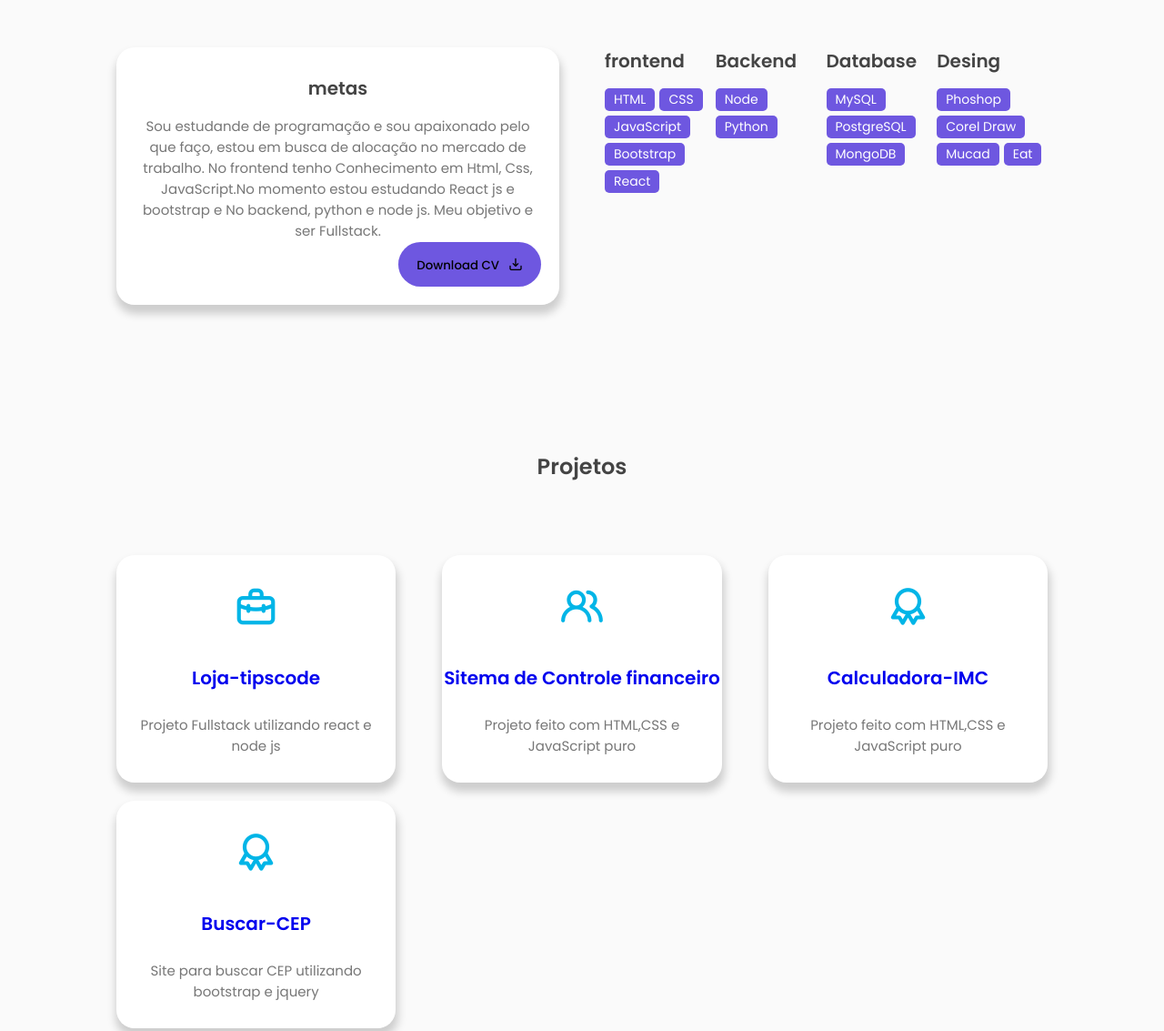
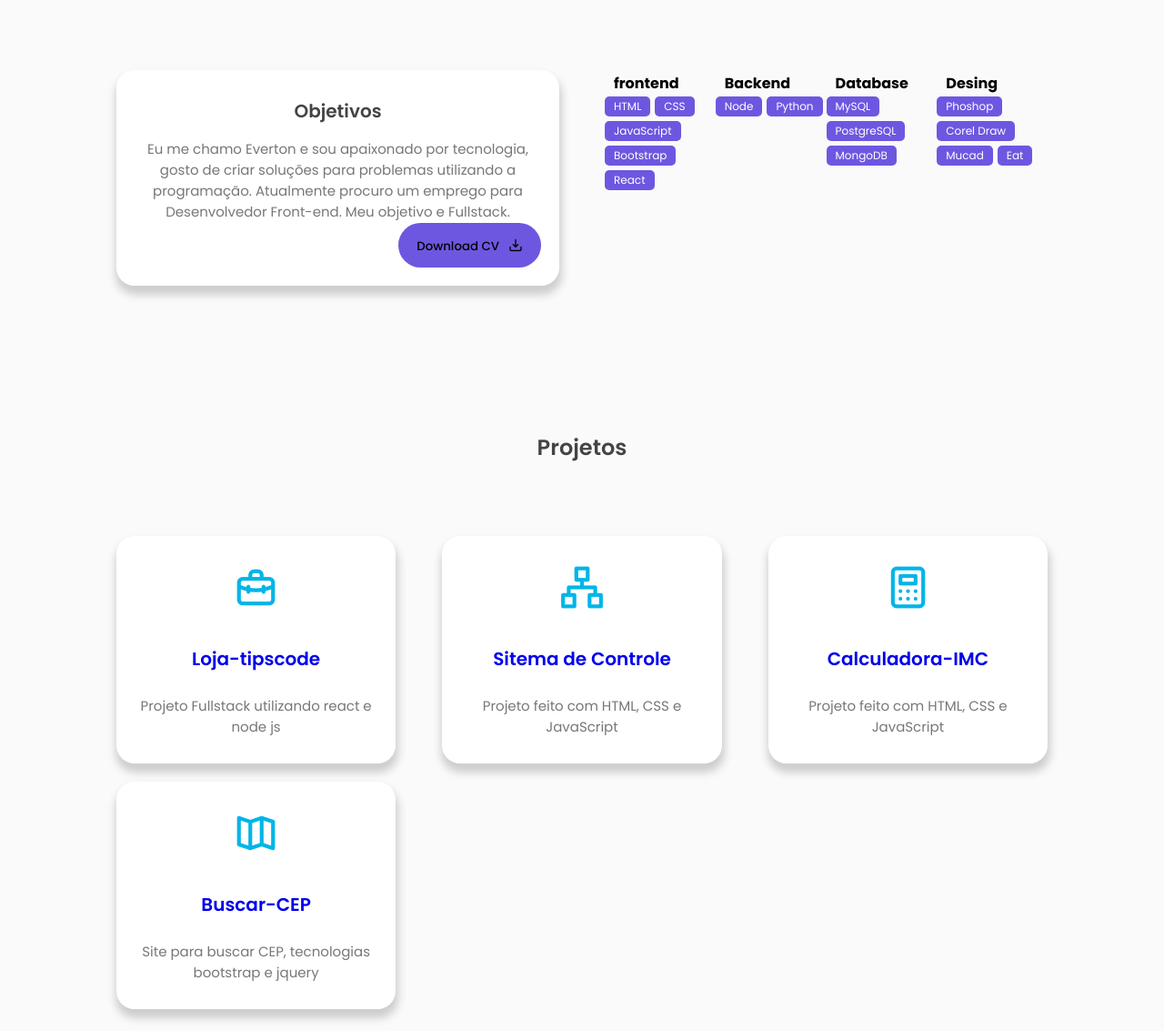
Before and after one commit to Evertonejl/evertonejl.github.io, a plain HTML site: page index.html in a window 1280 px wide. Shown: the part 1160-2293 px from the top of the page at 91% size. Drawn offline with nearby package versions, Linux system fonts and the light colour scheme.

Commit message:
atulização de fotos

```diff
--- a/assets/css/style.css
+++ b/assets/css/style.css
@@ -354,9 +354,8 @@ nav {
     object-fit: cover;
 }
 .caricatura{
-    width: 200px;
-    height: 200px;
-    border-radius: 55% 45% 55% 45%;
+    width: 300px;
+
     overflow: hidden;
     animation: imgFloat 7s ease-in-out infinite;
 }
@@ -469,16 +468,18 @@ h3 {
 
 .skills-header {
     width: 100%;
+    padding: 2px 10px;
 }
 
 .skills-list {
     display: flex;
     flex-wrap: wrap;
     gap: 5px;
+
 }
 
 .skills-list span {
-    font-size: 14px;
+    font-size: 12px;
     background: var(--first-color);
     color: var(--color-white);
     padding: 2px 10px;
@@ -815,4 +816,8 @@ footer{
         width: 100%;
 
     }
+    .caricatura{
+        width: 200px;
+    }
+
 }
--- a/index.html
+++ b/index.html
@@ -99,7 +99,7 @@
                 </div>
                 <div class="featured-image">
                     <div class="image">
-                        <img src="assets/images/foto.png" alt="">
+                        <img src="assets/images/meu retrato.png" alt="">
                     </div>
                 </div>
                 <div class="scroll-icon-box">
@@ -113,17 +113,13 @@
             <section class="section" id="about">
                 <div class="top-header">
                     <h1>Sobre mim</h1>
-                    <img class="caricatura" src="/assets/images/caricatura.jpg" alt="">
+                    <img class="caricatura" src="/assets/images/minha caricatura.png" alt="">
                 </div>
                 <div class="row">
                     <div class="col">
                         <div class="about-info">
-                            <h3>metas</h3>
-                            <p>Sou estudande de programação e sou apaixonado pelo que faço, estou em busca de alocação
-                                no mercado de trabalho.
-                                No frontend tenho Conhecimento em Html, Css, JavaScript.No momento estou estudando React
-                                js e bootstrap e
-                                No backend, python e node js. Meu objetivo e ser Fullstack.
+                            <h3>Objetivos</h3>
+                            <p>Eu me chamo Everton e sou apaixonado por tecnologia, gosto de criar soluções para problemas utilizando a programação. Atualmente procuro um emprego para Desenvolvedor Front-end. Meu objetivo e Fullstack.
                             </p>
                             <div class="about-btn">
                                 <a href="/assets/download/Currículo Everton de Jesus da Luz .pdf" download><button
@@ -134,7 +130,7 @@
                     <div class="col">
                         <div class="skills-box">
                             <div class="skills-header">
-                                <h3>frontend</h3>
+                                <h4>frontend</h4>
                             </div>
                             <div class="skills-list">
                                 <span>HTML</span>
@@ -146,7 +142,7 @@
                         </div>
                         <div class="skills-box">
                             <div class="skills-header">
-                                <h3>Backend</h3>
+                                <h4>Backend</h4>
                             </div>
                             <div class="skills-list">
                                 <span>Node</span>
@@ -155,7 +151,7 @@
                         </div>
                         <div class="skills-box">
                             <div class="skills-header">
-                                <h3>Database</h3>
+                                <h4>Database</h4>
                             </div>
                             <div class="skills-list">
                                 <span>MySQL</span>
@@ -165,7 +161,7 @@
                         </div>
                         <div class="skills-box">
                             <div class="skills-header">
-                                <h3>Desing</h3>
+                                <h4>Desing</h4>
                             </div>
                             <div class="skills-list">
                                 <span>Phoshop</span>
@@ -190,23 +186,23 @@
                         <label>Projeto Fullstack utilizando react e node js</label>
                     </div>
                     <div class="project-box">
-                        <i class="uil uil-users-alt"></i>
+                        <i class="uil uil-sitemap"></i>
                         <li class="projetos"><a class="muda-cor"
                                 href="https://evertonejl.github.io/Controle-financeiro/" target="_blank"
-                                rel="Loja-tipscode">Sitema de Controle financeiro</a></li>
-                        <label>Projeto feito com HTML,CSS e JavaScript puro</label>
+                                rel="Loja-tipscode">Sitema de Controle</a></li>
+                        <label>Projeto feito com HTML, CSS e JavaScript</label>
                     </div>
                     <div class="project-box">
-                        <i class="uil uil-award"></i>
+                        <i class="uil uil-calculator"></i>
                         <li class="projetos"><a class="muda-cor" href="https://evertonejl.github.io/calculadora-IMC/"
                                 target="_blank" rel="Loja-tipscode">Calculadora-IMC</a></li>
-                        <label>Projeto feito com HTML,CSS e JavaScript puro</label>
+                        <label>Projeto feito com HTML, CSS e JavaScript</label>
                     </div>
                     <div class="project-box">
-                        <i class="uil uil-award"></i>
+                        <i class="uil uil-map"></i>
                         <li class="projetos"><a class="muda-cor" href="https://evertonejl.github.io/Buscar-CEP/"
                                 target="_blank" rel="Loja-tipscode">Buscar-CEP</a></li>
-                        <label>Site para buscar CEP utilizando bootstrap e jquery</label>
+                        <label>Site para buscar CEP, tecnologias bootstrap e jquery</label>
                     </div>
                 </div>
             </section>
@@ -219,7 +215,7 @@
                 <div class="row">
                     <div class="col">
                         <div class="contact-info">
-                            <h2>contate me <i class="uil uil-corner-right-down"></i></h2>
+                            <h2>Entre em contato<i class="uil uil-corner-right-down"></i></h2>
                             <p><i class="uil uil-envelope"></i> Email: evertonejl132@gmail.com</p>
                             <p><i class="uil uil-phone"></i> Fone: (47)99738-4156</p>
                         </div>
```
Also changed, not shown: assets/images/Favicon2.png (deleted), assets/images/caneta.png (deleted), 2 other files.
